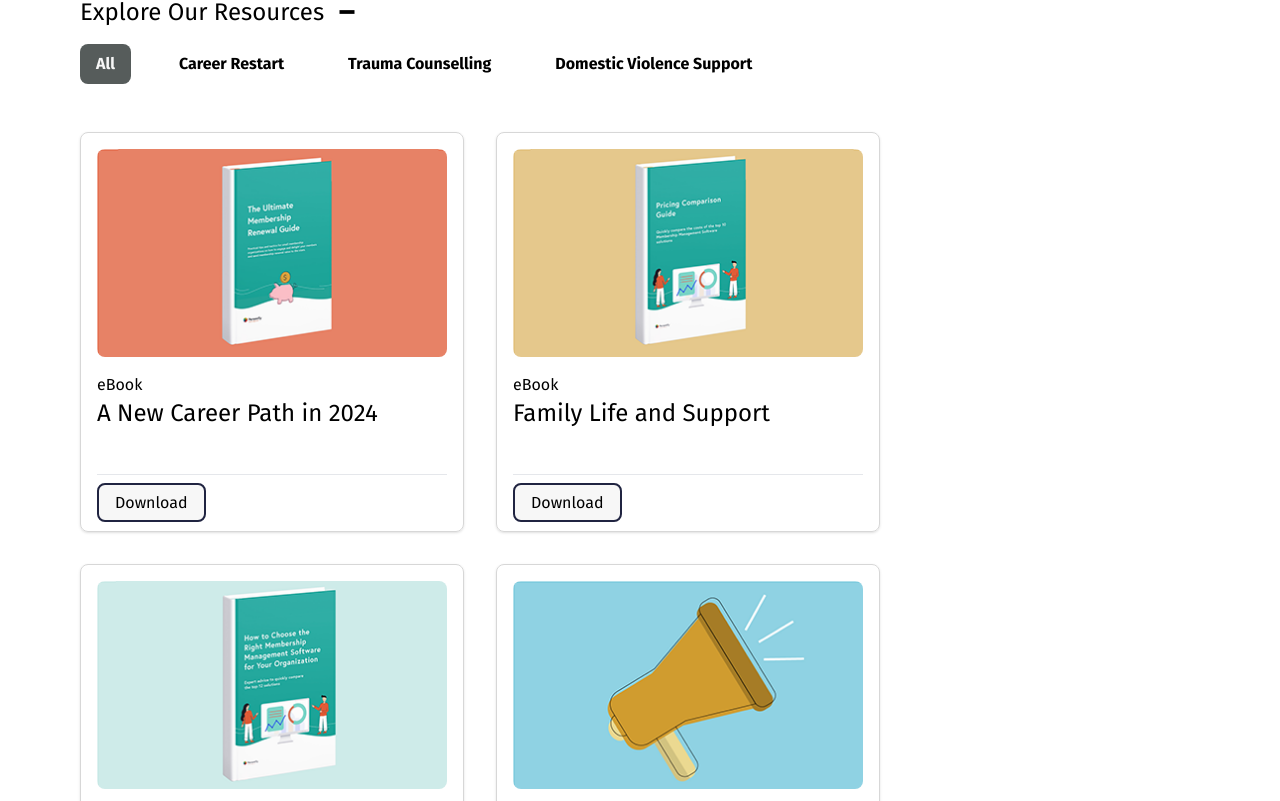
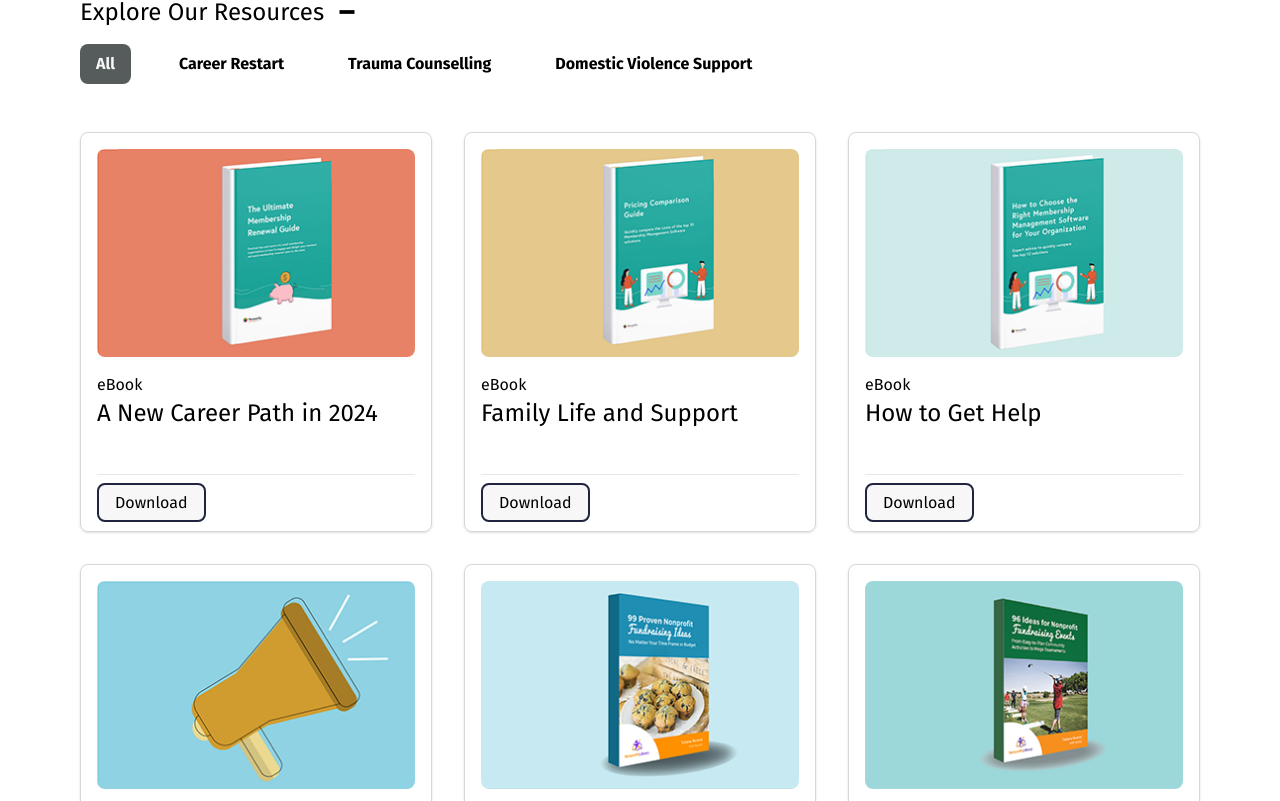
Before and after one commit to PromiseUdo/DCFoundation, a Next.js app: page /resources in a window 1280 px wide. Shown: the part 399-1200 px from the top of the page. Built offline with nearby package versions, Linux system fonts and the light colour scheme; what tailwindcss-text-fill would draw is missing.

Commit message:
services

```diff
--- a/app/resources/components/ResourceCard.jsx
+++ b/app/resources/components/ResourceCard.jsx
@@ -3,13 +3,14 @@ import React from "react";
 
 const ResourceCard = ({ image, title, alt, type, url }) => {
   return (
-    <div className="rounded-lg border border-[#d7d7d7] shadow hover:shadow-lg w-96 h-[25rem] px-4 py-4 flex flex-col">
+    <div className="rounded-lg border border-[#d7d7d7] shadow hover:shadow-lg w-full h-[25rem] px-4 py-4 flex flex-col">
       <div
         className="rounded-lg w-full h-52"
         style={{
           background: `url('${image}')`,
           backgroundPostiton: "center",
           backgroundSize: "cover",
+          backgroundRepeat: "no-repeat",
         }}
       ></div>
       <div className="flex flex-col grow w-full pt-4 ">
--- a/app/resources/components/ResourceList.jsx
+++ b/app/resources/components/ResourceList.jsx
@@ -51,7 +51,7 @@ const ResourceList = () => {
   return (
     <section className=" m-auto w-full py-12">
       <Container>
-        <div className="m-auto gap-8 w-full 2xl:w-[80%] flex flex-wrap">
+        <div className="m-auto gap-8 grid grid-cols-1 md:grid-cols-3 2xl:grid-cols-4 w-full ">
           {resources.map((resource, idx) => (
             <ResourceCard
               key={idx}
```
